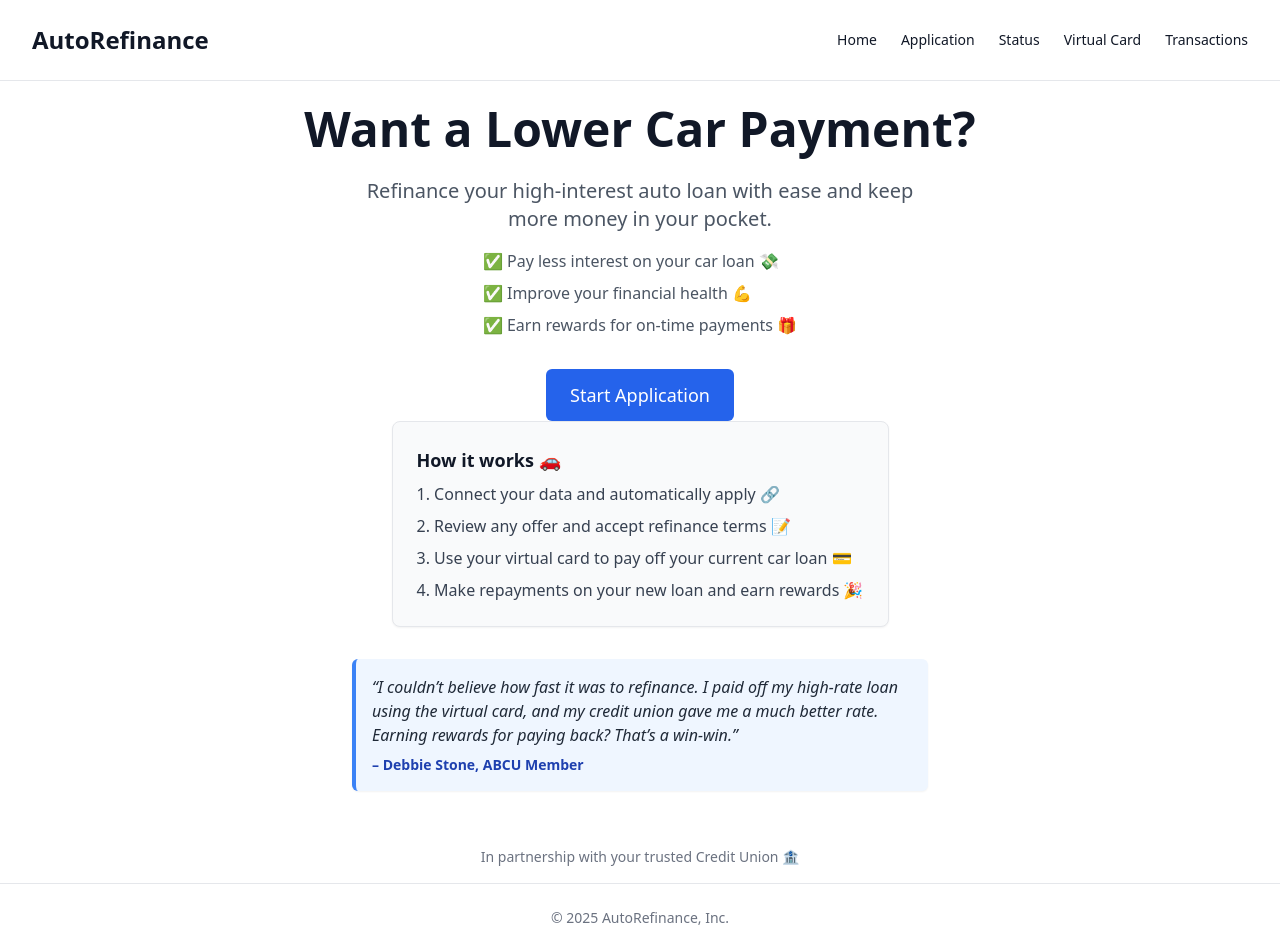
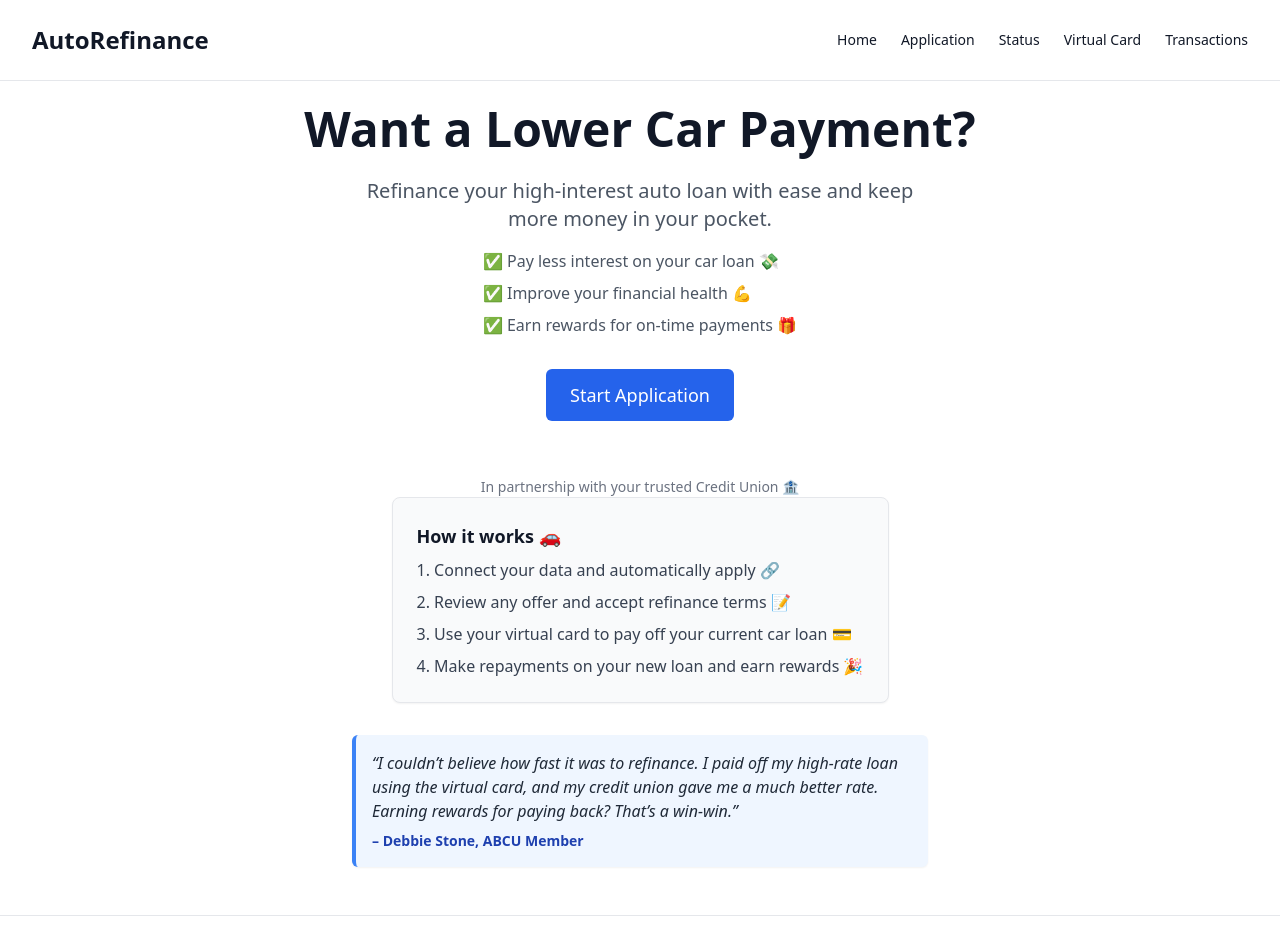
Before and after one commit to apknole/auto-refinance-demo, a React (Vite) app: page / in a window 1280 px wide. Shown: the top 942 px of the page. Built offline with nearby package versions, Linux system fonts and the light colour scheme.

Commit message:
Update AutoRefinanceHome.jsx

```diff
--- a/src/AutoRefinanceHome.jsx
+++ b/src/AutoRefinanceHome.jsx
@@ -70,10 +70,12 @@ function HomeScreen() {
 
       <Link
         to="/application"
-        className="bg-blue-600 text-white px-6 py-3 rounded-md text-lg font-medium hover:bg-blue-700"
+        className="bg-blue-600 text-white px-6 py-3 rounded-md text-lg font-medium hover:bg-blue-700 mb-8"
       >
         Start Application
       </Link>
+
+      <p className="mt-6 text-sm text-gray-500" mb-8>In partnership with your trusted Credit Union 🏦</p>
 
       <div className="bg-gray-50 border border-gray-200 rounded-lg p-6 text-left max-w-xl mb-8 shadow-sm">
         <h2 className="text-lg font-semibold mb-2">How it works 🚗</h2>
@@ -89,8 +91,6 @@ function HomeScreen() {
         <p className="italic text-gray-800">“I couldn’t believe how fast it was to refinance. I paid off my high-rate loan using the virtual card, and my credit union gave me a much better rate. Earning rewards for paying back? That’s a win-win.”</p>
         <p className="mt-2 text-sm text-blue-800 font-semibold">– Debbie Stone, ABCU Member</p>
       </div>
-
-      <p className="mt-6 text-sm text-gray-500">In partnership with your trusted Credit Union 🏦</p>
     </div>
   );
 }
```
